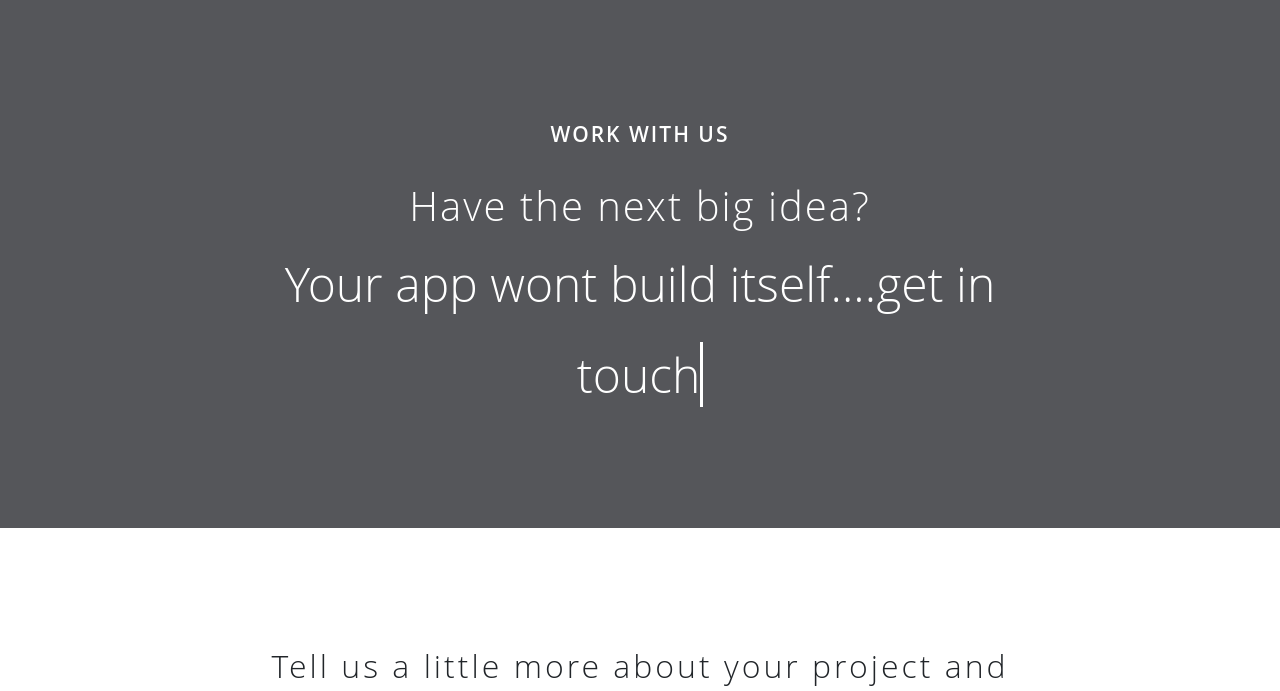
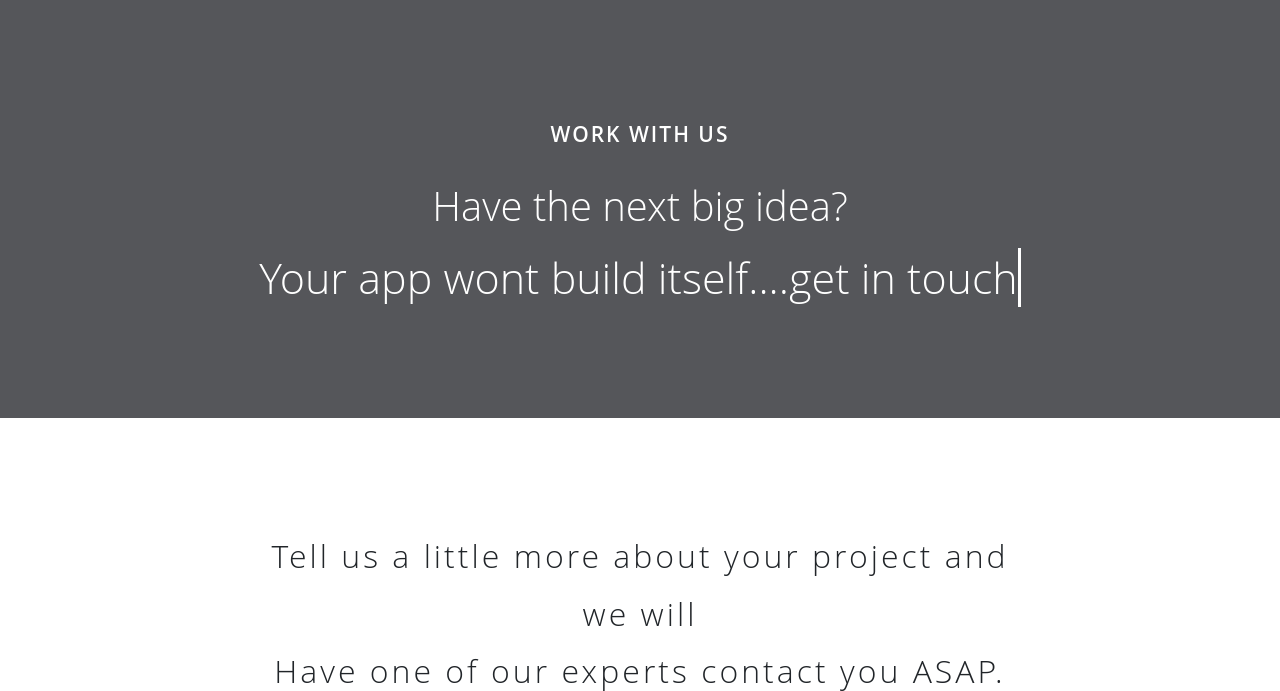
Before and after one commit to iyiolaosuagwu/cottondigital, a PHP site: page /contact.php in a window 1280 px wide. Shown: the part 84-775 px from the top of the page. Run offline with PHP 8.4, Linux system fonts and the light colour scheme.

Commit message:
new update

```diff
--- a/contact.php
+++ b/contact.php
@@ -62,6 +62,7 @@
           <!-- <span class="element">
 
           </span> -->
+          Have the next big idea?
 
         </h2>
 
@@ -69,7 +70,7 @@
 
         <h1 class="line">
           <!-- Seeking Enterprise Clients &nbsp;| &nbsp; -->
-          Have the next big idea?
+
 
           <!-- Your app wont build itself....get in touch -->
 
--- a/css/style.css
+++ b/css/style.css
@@ -343,8 +343,8 @@ footer.page-footer a {
 }
 
 .wrap {
-  line-height: 1.9 !important;
-  font-size: 48px;
+  line-height: 1.5 !important;
+  font-size: 43px;
   font-family: 'Open Sans', sans-serif;
 }
 
```
